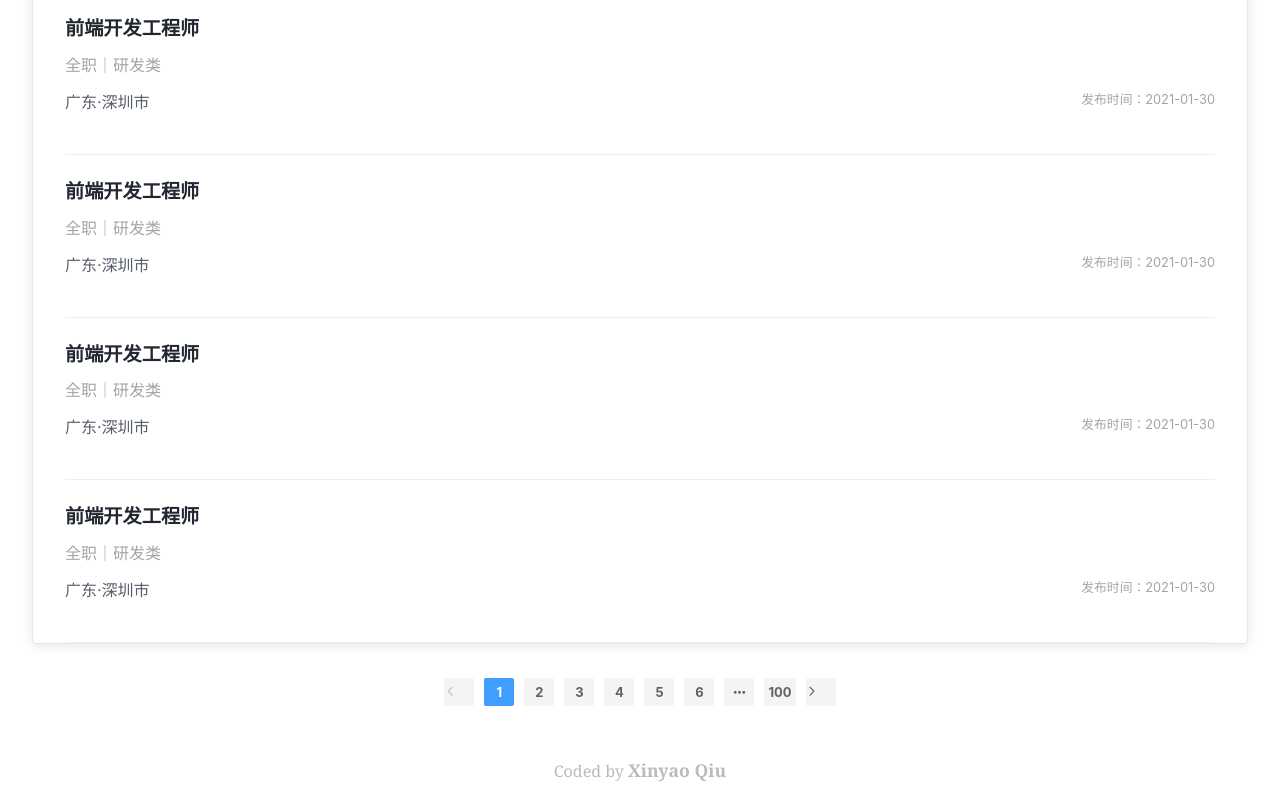
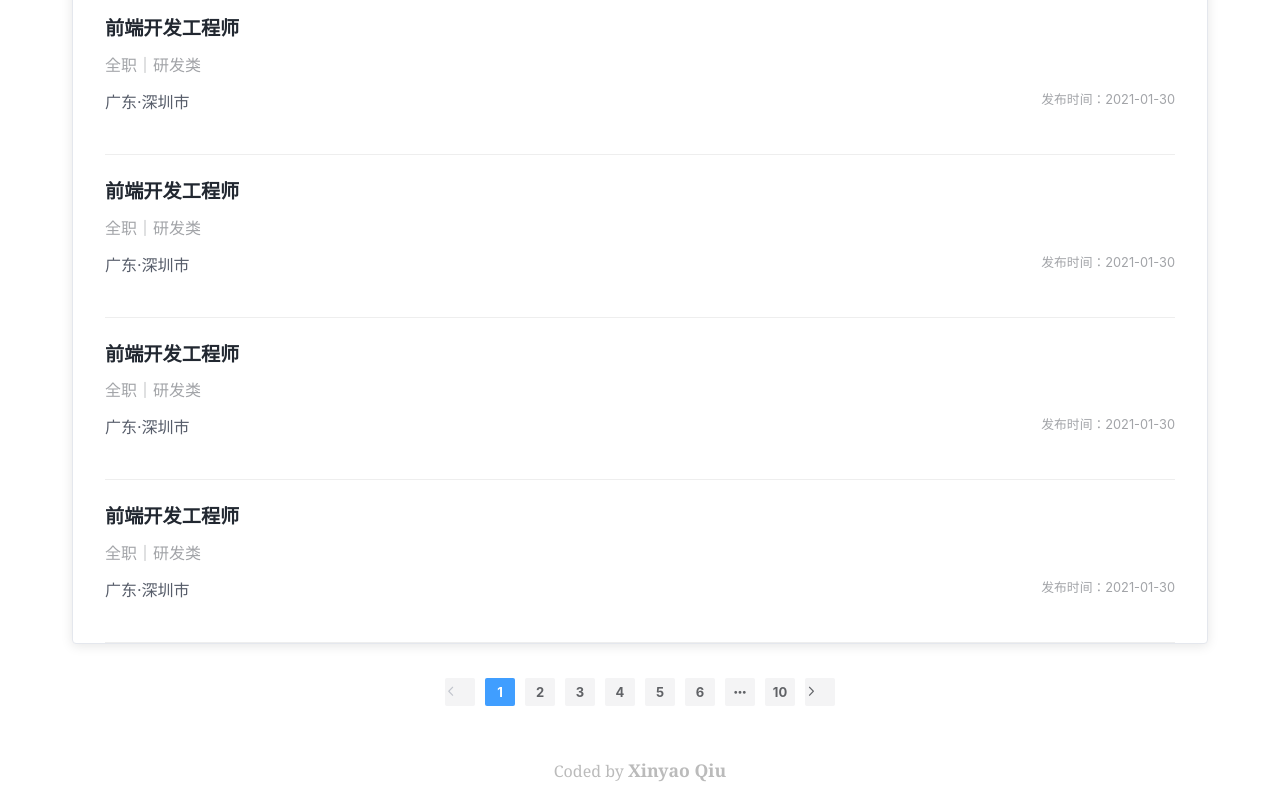
Before and after one commit to HINIOA/enterprise-recruitment-management-system, a Vue app: page /jobs in a window 1280 px wide. Shown: the part 406-1206 px from the top of the page. Built offline with nearby package versions, Linux system fonts and the light colour scheme.

Commit message:
feat: 实现职位列表点击跳转到详情 & 模拟后端获取职位列表数据

```diff
--- a/src/router/index.ts
+++ b/src/router/index.ts
@@ -17,7 +17,7 @@ const routes: Array<RouteRecordRaw> = [
     component: () => import("../views/JobList.vue"),
   },
   {
-    path: "/job-detail",
+    path: "/job-detail/:id",
     name: "jobDetail",
     component: () => import("../views/JobDetail.vue"),
   },
@@ -25,6 +25,9 @@ const routes: Array<RouteRecordRaw> = [
 
 const router = createRouter({
   history: createWebHistory(process.env.BASE_URL),
+  scrollBehavior() {
+    return { top: 0 }
+  },
   routes,
 });
 
--- a/src/views/JobDetail.vue
+++ b/src/views/JobDetail.vue
@@ -32,9 +32,11 @@
 import { defineComponent, ref } from "vue";
 import { ElMessage } from "element-plus";
 import JobApplyDialog from "@/components/JobApplyDialog.vue";
+import { useRoute } from 'vue-router';
 
 // 从后端获取岗位职责文本并处理
-function getJobData() {
+function getJobData(jobId: string | string[]) {
+  console.log(jobId);
   const data = {
     name: "前端开发工程师",
     company: "深圳虾皮信息科技有限公司",
@@ -64,7 +66,9 @@ export default defineComponent({
     JobApplyDialog,
   },
   setup() {
-    const { jobInfo, jobDuties } = getJobData();
+    const route = useRoute()
+    const jobId = route.params.id
+    const { jobInfo, jobDuties } = getJobData(jobId);
     const dialogVisible = ref(false);
 
     const submitForm = () => {
--- a/src/views/JobList.vue
+++ b/src/views/JobList.vue
@@ -9,7 +9,7 @@
       ></base-search>
     </el-card>
     <el-card class="job-list__content">
-      <div class="job-list__item" v-for="job in jobList" :key="job.id">
+      <div class="job-list__item" v-for="job in jobList" :key="job.id" @click="toJobDetail(job.id)">
         <div class="job-list__item-container">
           <p class="job-list__item-name">{{ job.name }}</p>
         <p class="job-list__item-info--middle">{{ job.types.join('｜') }}</p>
@@ -22,17 +22,40 @@
     </el-card>
     <div class="job-list__pagination">
       <el-pagination
-      background
-      layout="prev, pager, next"
-      :total="1000">
-    </el-pagination>
+        background
+        layout="prev, pager, next"
+        :page-count="page.count">
+      </el-pagination>
     </div>
   </div>
 </template>
 
 <script lang="ts">
 import { defineComponent, ref } from "vue";
+import { useRouter } from 'vue-router';
 import BaseSearch from "../components/BaseSearch.vue";
+
+function getData() {
+  const data = {
+    jobList: [
+      {id: '1', name: '前端开发工程师', types: ['全职','研发类'], position: '广东·深圳市', time: '2021-01-30'},
+      {id: '2', name: '前端开发工程师', types: ['全职','研发类'], position: '广东·深圳市', time: '2021-01-30'},
+      {id: '3', name: '前端开发工程师', types: ['全职','研发类'], position: '广东·深圳市', time: '2021-01-30'},
+      {id: '4', name: '前端开发工程师', types: ['全职','研发类'], position: '广东·深圳市', time: '2021-01-30'},
+      {id: '5', name: '前端开发工程师', types: ['全职','研发类'], position: '广东·深圳市', time: '2021-01-30'},
+    ],
+    page: {
+      next: 2,
+      count: 10
+    }
+  }
+  const { jobList, page } = data
+
+  return {
+    jobList: ref(jobList),
+    page: ref(page),
+  }
+}
 
 export default defineComponent({
   name: "JobList",
@@ -40,20 +63,22 @@ export default defineComponent({
     baseSearch: BaseSearch,
   },
   setup() {
-    const jobList = ref([
-      {id: '1', name: '前端开发工程师', types: ['全职','研发类'], position: '广东·深圳市', time: '2021-01-30'},
-      {id: '2', name: '前端开发工程师', types: ['全职','研发类'], position: '广东·深圳市', time: '2021-01-30'},
-      {id: '3', name: '前端开发工程师', types: ['全职','研发类'], position: '广东·深圳市', time: '2021-01-30'},
-      {id: '4', name: '前端开发工程师', types: ['全职','研发类'], position: '广东·深圳市', time: '2021-01-30'},
-      {id: '5', name: '前端开发工程师', types: ['全职','研发类'], position: '广东·深圳市', time: '2021-01-30'},
-    ])
+    const router = useRouter()
+    const { jobList, page } = getData()
+
     const searchHandler = (input: string) => {
       console.log(input);
     };
 
+    const toJobDetail = (jobId: string) => {
+      router.push('/job-detail/' + jobId)
+    }
+
     return {
       jobList,
+      page,
       searchHandler,
+      toJobDetail,
     };
   },
 });
@@ -63,6 +88,8 @@ export default defineComponent({
 .job-list {
   &__container {
     padding: 2rem;
+    margin: 0 auto;
+    max-width: 75rem;
   }
 
   &__filter {
```
